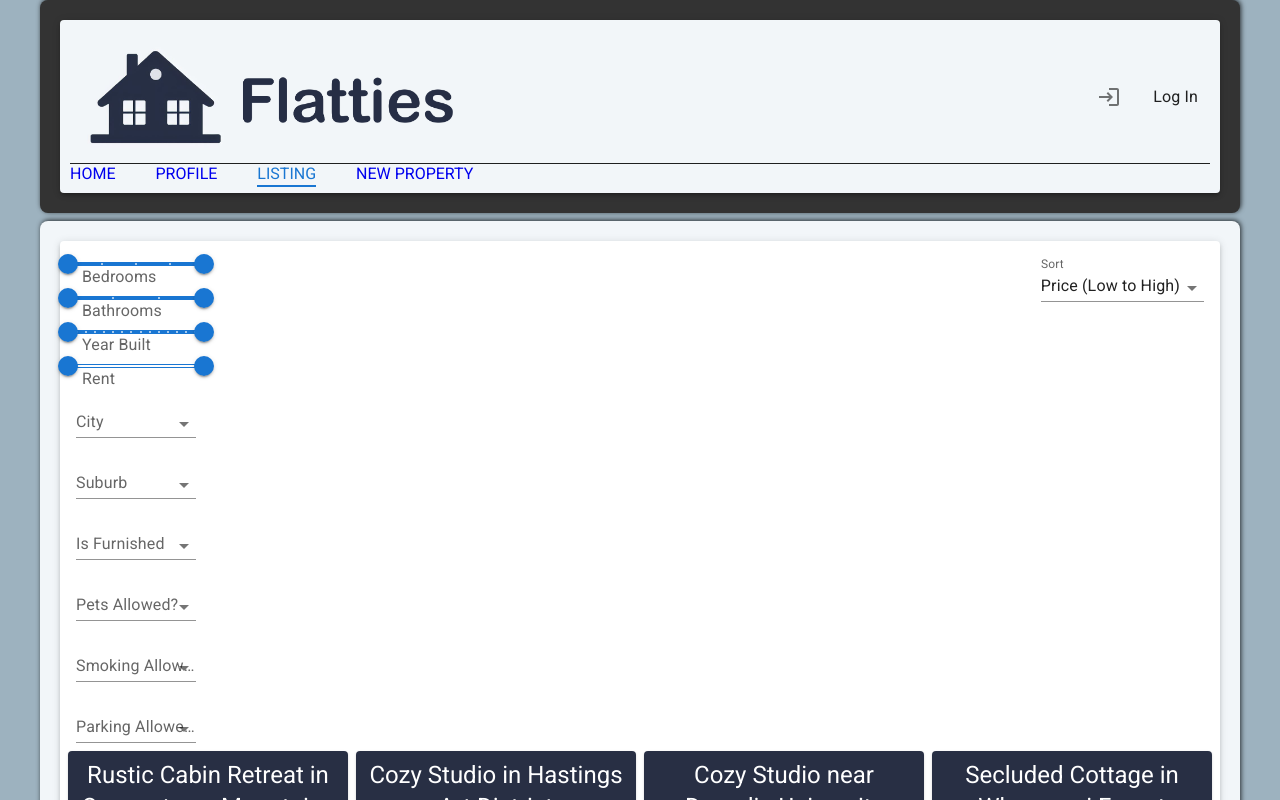
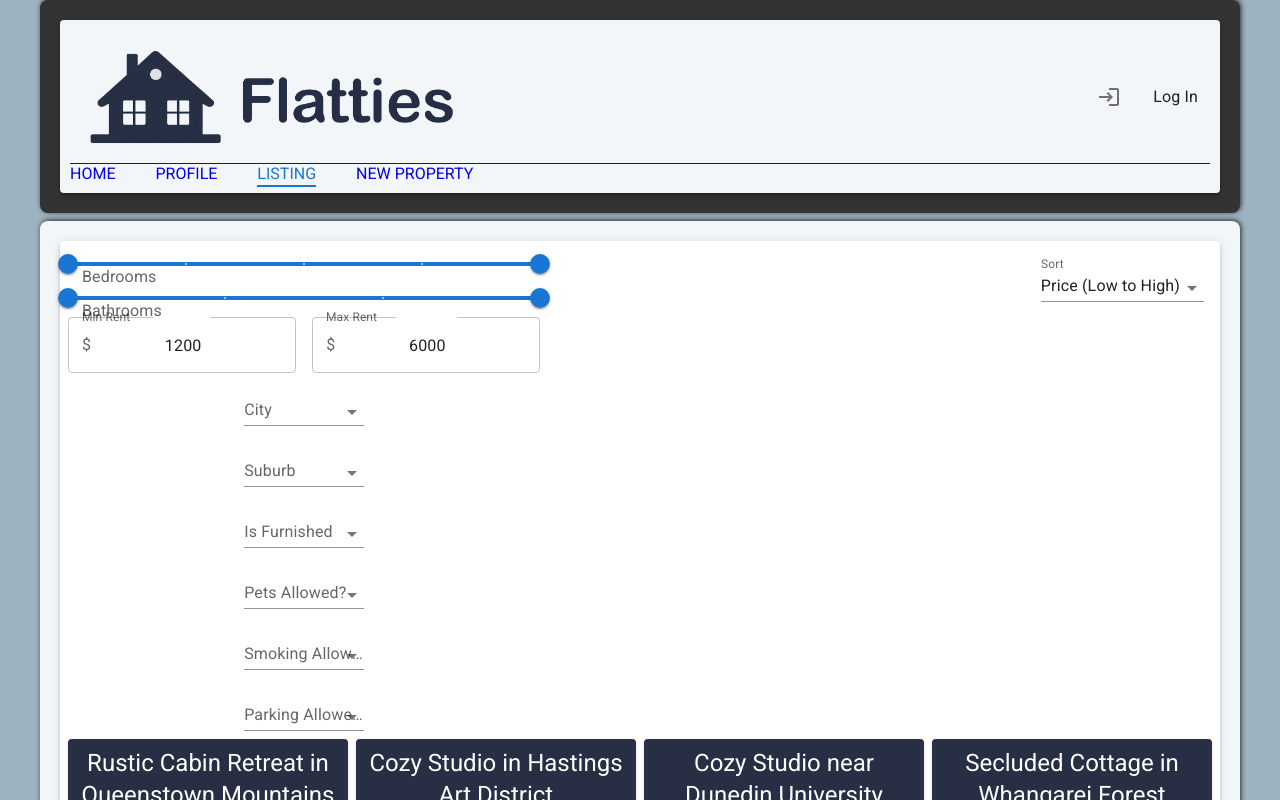
Before and after one commit to Puddle-Dev/Flatties, a React (Create React App) app in the folder flatties-frontend/: page /listing in a window 1280 px wide. Shown: the top 800 px of the page. Built offline with nearby package versions, Linux system fonts and the light colour scheme.

Commit message:
updated rent to text input

```diff
--- a/flatties-frontend/src/pages/listing/ListingPage.tsx
+++ b/flatties-frontend/src/pages/listing/ListingPage.tsx
@@ -4,6 +4,7 @@
 // remove year built
 // availability date to filter
 // change rent to input min max
+// add submit
 
 import React, { useState, useEffect } from "react";
 import api from "../../services/api";
@@ -23,6 +24,7 @@ import {
   SelectChangeEvent,
 } from "@mui/material";
 import FilterSlider from "../../components/filters/FilterSlider";
+import MinMaxInput from "./MinMaxInput";
 
 function ListingPage() {
   // const [listingsData, setListingsData] = useState<PropertyInfo[]>([]);
@@ -58,12 +60,10 @@ function ListingPage() {
   const [selectedBathrooms, setSelectedBathrooms] = useState<
     [number, number] | null
   >(null);
-  const [selectedYearBuilt, setSelectedYearBuilt] = useState<
-    [number, number] | null
-  >(null);
-  const [selectedRent, setSelectedRent] = useState<[number, number] | null>(
-    null
-  );
+  const minRent = Math.min(...listingsData.map((data) => data.rent));
+  const maxRent = Math.max(...listingsData.map((data) => data.rent));
+  const [selectedMinRent, setSelectedMinRent] = useState<number>(minRent);
+  const [selectedMaxRent, setSelectedMaxRent] = useState<number>(maxRent);
 
   // options
   const [selectedCity, setSelectedCity] = useState<string>("");
@@ -81,12 +81,12 @@ function ListingPage() {
     setSelectedBathrooms(Array.isArray(value) ? [value[0], value[1]] : null);
   };
 
-  const handleYearBuiltChange = (event: Event, value: number | number[]) => {
-    setSelectedYearBuilt(Array.isArray(value) ? [value[0], value[1]] : null);
+  const handleMinRentChange = (value: string) => {
+    setSelectedMinRent(parseInt(value));
   };
 
-  const handleRentChange = (event: Event, value: number | number[]) => {
-    setSelectedRent(Array.isArray(value) ? [value[0], value[1]] : null);
+  const handleMaxRentChange = (value: string) => {
+    setSelectedMaxRent(parseInt(value));
   };
 
   const handleCityChange = (event: SelectChangeEvent<string>) => {
@@ -123,22 +123,6 @@ function ListingPage() {
   const minBathrooms = Math.min(...listingsData.map((data) => data.bathRooms));
   const maxBathrooms = Math.max(...listingsData.map((data) => data.bathRooms));
 
-  const minRent = Math.min(...listingsData.map((data) => data.rent));
-  const maxRent = Math.max(...listingsData.map((data) => data.rent));
-
-  const minYearBuilt = Math.min(
-    ...listingsData.map((data) => {
-      const year = new Date(data.year_built).getFullYear();
-      return year;
-    })
-  );
-  const maxYearBuilt = Math.max(
-    ...listingsData.map((data) => {
-      const year = new Date(data.year_built).getFullYear();
-      return year;
-    })
-  );
-
   let filteredData = listingsData;
 
   if (selectedBedrooms !== null) {
@@ -157,15 +141,6 @@ function ListingPage() {
     );
   }
 
-  if (selectedYearBuilt !== null) {
-    filteredData = filteredData.filter((data) => {
-      const yearBuilt = new Date(data.year_built).getFullYear();
-      return (
-        yearBuilt >= selectedYearBuilt[0] && yearBuilt <= selectedYearBuilt[1]
-      );
-    });
-  }
-
   if (selectedCity) {
     filteredData = filteredData.filter((data) => data.city === selectedCity);
   }
@@ -176,9 +151,9 @@ function ListingPage() {
     );
   }
 
-  if (selectedRent !== null) {
+  if (selectedMinRent !== null && selectedMaxRent !== null) {
     filteredData = filteredData.filter(
-      (data) => data.rent >= selectedRent[0] && data.rent <= selectedRent[1]
+      (data) => data.rent >= selectedMinRent && data.rent <= selectedMaxRent
     );
   }
 
@@ -252,19 +227,14 @@ function ListingPage() {
               max={maxBathrooms}
               handleChange={handleBathroomsChange}
             />
-            <FilterSlider
-              label="Year Built"
-              selectedItems={selectedYearBuilt}
-              min={minYearBuilt}
-              max={maxYearBuilt}
-              handleChange={handleYearBuiltChange}
-            />
-            <FilterSlider
+            <MinMaxInput
               label="Rent"
-              selectedItems={selectedRent}
-              min={minRent}
-              max={maxRent}
-              handleChange={handleRentChange}
+              min={selectedMinRent.toString()}
+              max={selectedMaxRent.toString()}
+              defaultMin={minRent.toString()}
+              defaultMax={maxRent.toString()}
+              onMinChange={handleMinRentChange}
+              onMaxChange={handleMaxRentChange}
             />
           </div>
           <div className="Options">
--- /dev/null
+++ b/flatties-frontend/src/pages/listing/MinMaxInput.tsx
@@ -0,0 +1,59 @@
+import React, { useState } from "react";
+import { TextField, Grid, InputAdornment } from "@mui/material";
+
+interface MinMaxInputProps {
+  label: string;
+  min: string;
+  max: string;
+  defaultMin: string;
+  defaultMax: string;
+  onMinChange: (value: string) => void;
+  onMaxChange: (value: string) => void;
+}
+
+const MinMaxInput: React.FC<MinMaxInputProps> = ({
+  label,
+  min,
+  max,
+  defaultMin,
+  defaultMax,
+  onMinChange,
+  onMaxChange,
+}) => {
+  return (
+    <div>
+      <Grid container spacing={2}>
+        <Grid item xs={6}>
+          <TextField
+            label={`Min ${label}`}
+            type="number"
+            defaultValue={defaultMin}
+            onChange={(e) => onMinChange(e.target.value)}
+            fullWidth
+            InputProps={{
+              startAdornment: (
+                <InputAdornment position="start">$</InputAdornment>
+              ),
+            }}
+          />
+        </Grid>
+        <Grid item xs={6}>
+          <TextField
+            label={`Max ${label}`}
+            type="number"
+            defaultValue={defaultMax}
+            onChange={(e) => onMaxChange(e.target.value)}
+            fullWidth
+            InputProps={{
+              startAdornment: (
+                <InputAdornment position="start">$</InputAdornment>
+              ),
+            }}
+          />
+        </Grid>
+      </Grid>
+    </div>
+  );
+};
+
+export default MinMaxInput;
```
